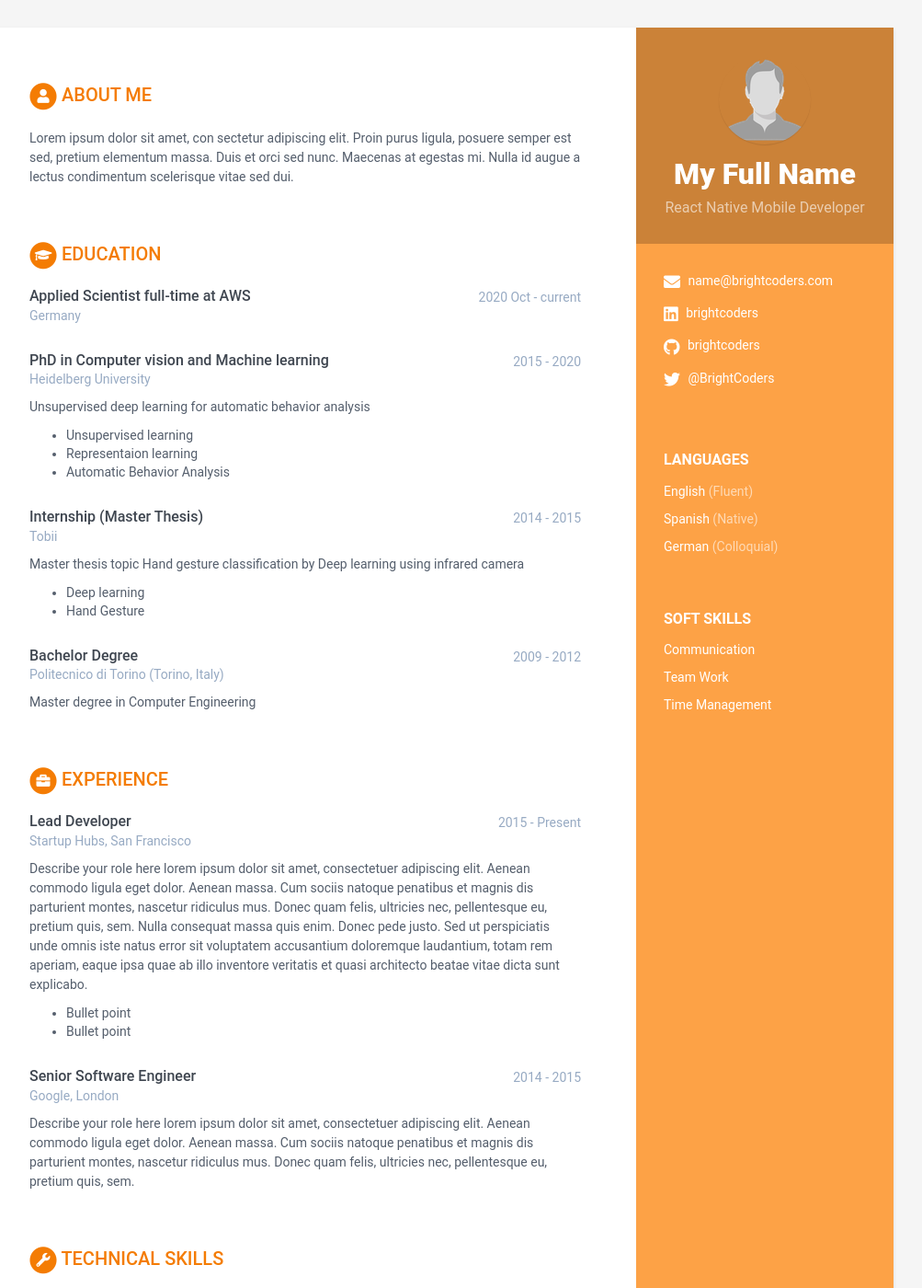
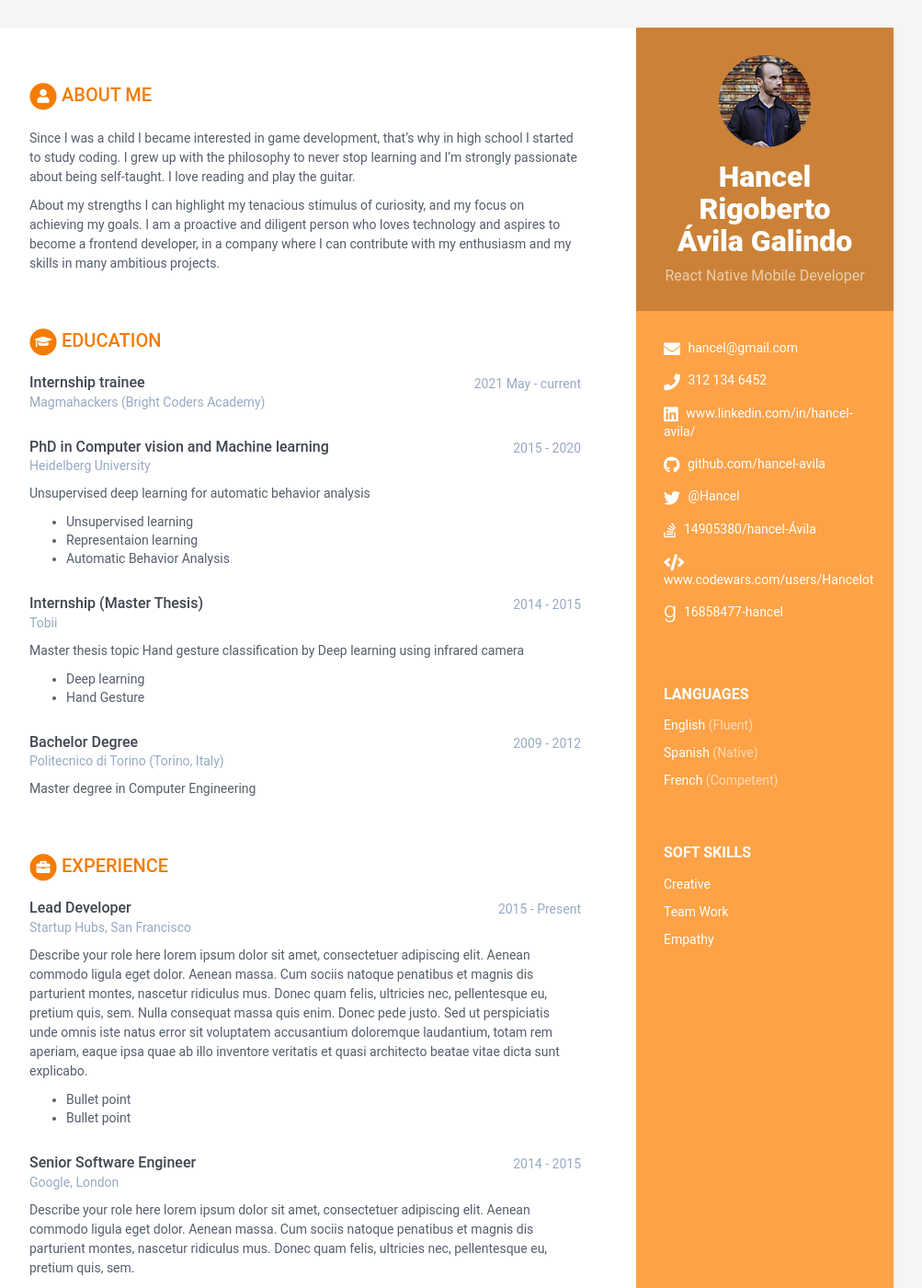
Before and after one commit to BC-MAY-21-RN/kata-resume-hancel-avila, a Jekyll site: the page built from index.html, in a window 1280 px wide and 1400 px high. Shown: the whole window at 92% size, without its empty margins (168-1171 px from the left). Built offline with Jekyll 4.4.1, drawn with Linux system fonts in a browser that asks for light colours.

Commit message:
Profile info, contact info and picture

```diff
--- a/_data/data.yml
+++ b/_data/data.yml
@@ -7,22 +7,22 @@ sidebar:
   education: False # NO MODIFICAR
 
   # Profile information
-  name: My Full Name # Nombre completo
+  name: Hancel Rigoberto Ávila Galindo # Nombre completo
   tagline: React Native Mobile Developer # React Native Mobile Developer ó Ruby on Rails Web Developer Según sea el caso
   avatar: profile.png # Colocar una imagen con tu foto de 100x100 pixels dentro de /assets/images
 
   # Actualiza tus datos de contacto
-  email: name@brightcoders.com
-  phone:
+  email: hancel@gmail.com
+  phone: 312 134 6452
   website: # No agregar http://
-  linkedin: brightcoders
-  github: brightcoders
+  linkedin: www.linkedin.com/in/hancel-avila/
+  github: github.com/hancel-avila
   gitlab:
   bitbucket:
-  twitter: '@BrightCoders'
-  stack-overflow: # Number/Username, e.g. 123456/alandoe
-  codewars:
-  goodreads: # Number-Username, e.g. 123456-alandoe
+  twitter: "@Hancel"
+  stack-overflow: 14905380/hancel-Ávila
+  codewars: www.codewars.com/users/Hancelot
+  goodreads: 16858477-hancel
 
   # Actualiza según los idiomas y nieles que tienes. Agrega o Elimina según sea necesario.
   languages:
@@ -32,31 +32,35 @@ sidebar:
     - idiom: Spanish
       level: Native # Utiliza el resultado de tu examen oficial, o el nivel de acuerdo al modelo Dreyfus
 
-    - idiom: German
-      level: Colloquial
+    - idiom: French
+      level: Competent
 
   # Registra aquí tus soft skills. Agrega o elimina según sea necesario
   interests:
-    - item: Communication
+    - item: Creative
       link: # dejar en blanco
 
     - item: Team Work
       link: # dejar en blanco
 
-    - item: Time Management
+    - item: Empathy
       link: # dejar en blanco
 
 # Registra aquí un resumen de tu perfil
 career-profile:
   title: About Me # NO MODIFICAR
   summary: |
-    Lorem ipsum dolor sit amet, con sectetur adipiscing elit. Proin purus ligula, posuere semper est sed, pretium elementum massa. Duis et orci sed nunc. Maecenas at egestas mi. Nulla id augue a lectus condimentum scelerisque vitae sed dui.
+    Since I was a child I became interested in game development, that’s why
+    in high school I started to study coding. I grew up with the philosophy to never stop learning and I'm strongly passionate about being self-taught. I love reading and play the guitar.
+
+    About my strengths I can highlight my tenacious stimulus of curiosity, and my focus on
+    achieving my goals. I am a proactive and diligent person who loves technology and aspires to become a frontend developer, in a company where I can contribute with my enthusiasm and my skills in many ambitious projects.
 
 # Registra aquí tus estudios. Agrega o elimina según sea necesario
 educationcomplete:
-  - degree: Applied Scientist full-time at AWS
-    university: Germany
-    time: 2020 Oct - current
+  - degree: Internship trainee
+    university: Magmahackers (Bright Coders Academy)
+    time: 2021 May - current
     details: |
 
   - degree: PhD in Computer vision and Machine learning
```
Also changed, not shown: assets/images/profile.png.
